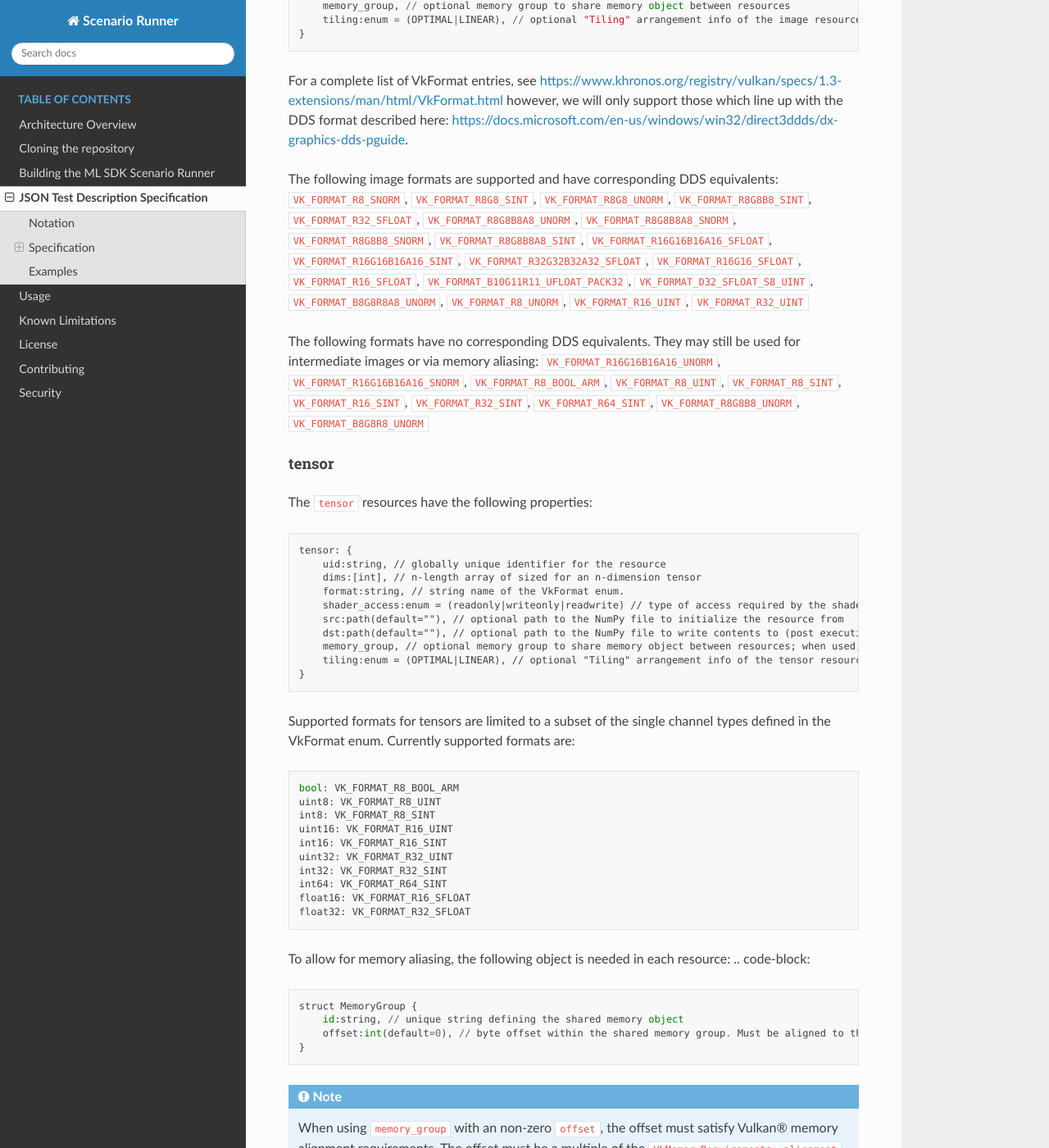
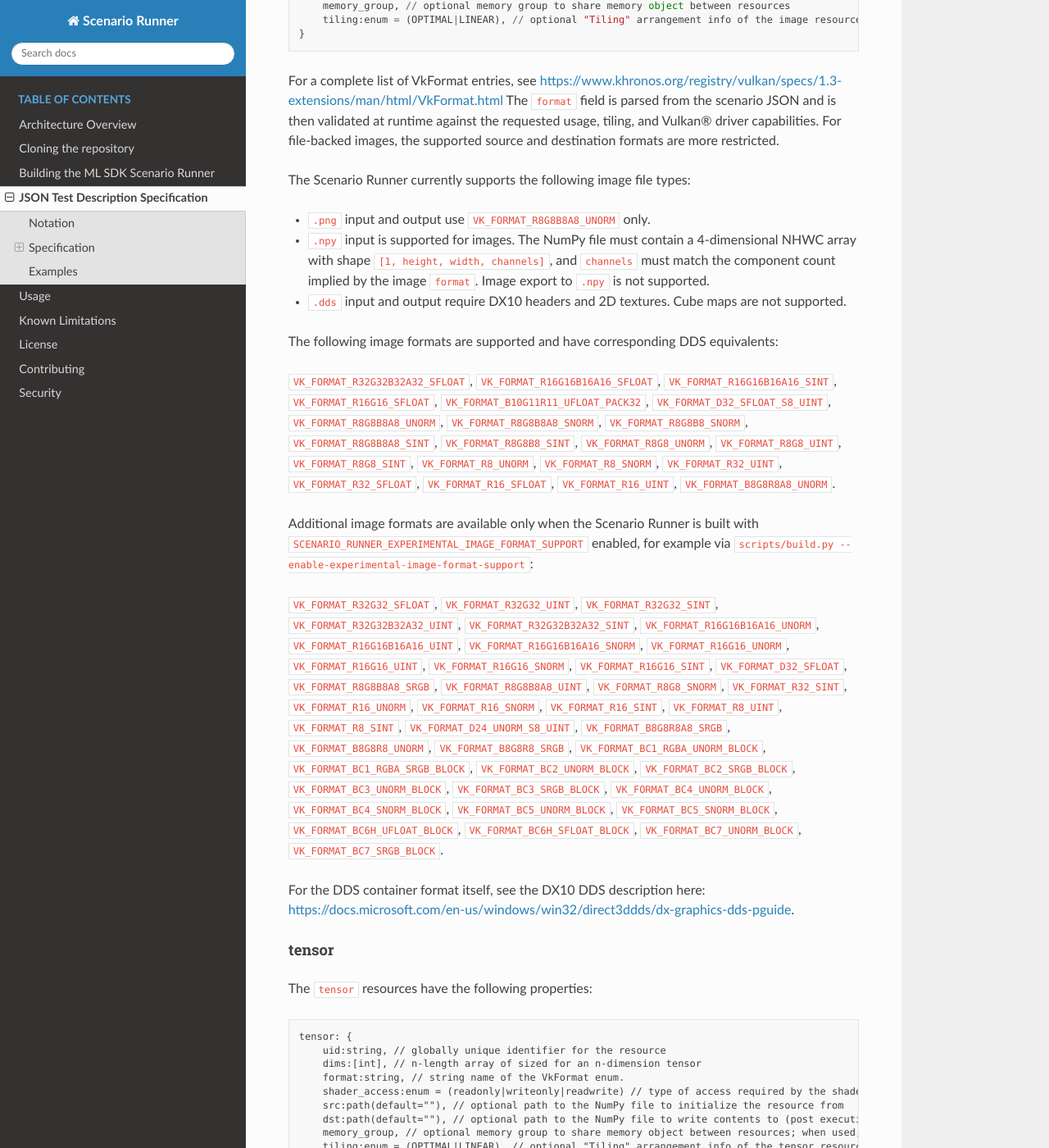
Before and after one commit to arm/ai-ml-sdk-scenario-runner, a Sphinx documentation site: the page built from docs/source/json.rst, in a window 1280 px wide and 1400 px high, scrolled down 2831 px. Shown: the whole window at 82% size. Built offline with Sphinx 7.4.7 and the Read the Docs theme 3.1.0, drawn with Linux system fonts in a browser that asks for light colours; some of the changed text lies outside the part shown.

Commit message:
Update image and tensor format support doc (#263)
- Clarify the supported image file types and DDS mappings in the JSON reference.
- Document BFloat16 and Float8 tensor formats and explain how NumPy payloads are preserved for those encodings.

Change-Id: Idf3bfd6c35c4dffbfbff712e7184e1e95774b6f6

Signed-off-by: Sheri Zhang <sheri.zhang@arm.com>

```diff
--- a/docs/source/json.rst
+++ b/docs/source/json.rst
@@ -140,24 +140,59 @@
 
 For a complete list of VkFormat entries, see
 https://www.khronos.org/registry/vulkan/specs/1.3-extensions/man/html/VkFormat.html
-however, we will only support those which line up with the DDS format
-described here:
-https://docs.microsoft.com/en-us/windows/win32/direct3ddds/dx-graphics-dds-pguide.
+The ``format`` field is parsed from the scenario JSON and is then validated at
+runtime against the requested usage, tiling, and Vulkan® driver capabilities.
+For file-backed images, the supported source and destination formats are more
+restricted.
+
+The Scenario Runner currently supports the following image file types:
+
+- ``.png`` input and output use ``VK_FORMAT_R8G8B8A8_UNORM`` only.
+- ``.npy`` input is supported for images. The NumPy file must contain a
+  4-dimensional NHWC array with shape ``[1, height, width, channels]``, and
+  ``channels`` must match the component count implied by the image ``format``.
+  Image export to ``.npy`` is not supported.
+- ``.dds`` input and output require DX10 headers and 2D textures. Cube maps are
+  not supported.
 
 The following image formats are supported and have corresponding DDS equivalents:
-``VK_FORMAT_R8_SNORM``, ``VK_FORMAT_R8G8_SINT``, ``VK_FORMAT_R8G8_UNORM``, ``VK_FORMAT_R8G8B8_SINT``,
-``VK_FORMAT_R32_SFLOAT``, ``VK_FORMAT_R8G8B8A8_UNORM``, ``VK_FORMAT_R8G8B8A8_SNORM``, ``VK_FORMAT_R8G8B8_SNORM``,
-``VK_FORMAT_R8G8B8A8_SINT``, ``VK_FORMAT_R16G16B16A16_SFLOAT``, ``VK_FORMAT_R16G16B16A16_SINT``,
-``VK_FORMAT_R32G32B32A32_SFLOAT``, ``VK_FORMAT_R16G16_SFLOAT``, ``VK_FORMAT_R16_SFLOAT``,
-``VK_FORMAT_B10G11R11_UFLOAT_PACK32``, ``VK_FORMAT_D32_SFLOAT_S8_UINT``, ``VK_FORMAT_B8G8R8A8_UNORM``,
-``VK_FORMAT_R8_UNORM``, ``VK_FORMAT_R16_UINT``, ``VK_FORMAT_R32_UINT``
 
-The following formats have no corresponding DDS equivalents.
-They may still be used for intermediate images or via memory aliasing:
-``VK_FORMAT_R16G16B16A16_UNORM``, ``VK_FORMAT_R16G16B16A16_SNORM``,
-``VK_FORMAT_R8_BOOL_ARM``, ``VK_FORMAT_R8_UINT``, ``VK_FORMAT_R8_SINT``,
-``VK_FORMAT_R16_SINT``, ``VK_FORMAT_R32_SINT``, ``VK_FORMAT_R64_SINT``,
-``VK_FORMAT_R8G8B8_UNORM``, ``VK_FORMAT_B8G8R8_UNORM``
+``VK_FORMAT_R32G32B32A32_SFLOAT``, ``VK_FORMAT_R16G16B16A16_SFLOAT``,
+``VK_FORMAT_R16G16B16A16_SINT``, ``VK_FORMAT_R16G16_SFLOAT``,
+``VK_FORMAT_B10G11R11_UFLOAT_PACK32``, ``VK_FORMAT_D32_SFLOAT_S8_UINT``,
+``VK_FORMAT_R8G8B8A8_UNORM``, ``VK_FORMAT_R8G8B8A8_SNORM``,
+``VK_FORMAT_R8G8B8_SNORM``, ``VK_FORMAT_R8G8B8A8_SINT``,
+``VK_FORMAT_R8G8B8_SINT``, ``VK_FORMAT_R8G8_UNORM``, ``VK_FORMAT_R8G8_UINT``,
+``VK_FORMAT_R8G8_SINT``, ``VK_FORMAT_R8_UNORM``, ``VK_FORMAT_R8_SNORM``,
+``VK_FORMAT_R32_UINT``, ``VK_FORMAT_R32_SFLOAT``, ``VK_FORMAT_R16_SFLOAT``,
+``VK_FORMAT_R16_UINT``, ``VK_FORMAT_B8G8R8A8_UNORM``.
+
+Additional image formats are available only when the Scenario Runner is built
+with ``SCENARIO_RUNNER_EXPERIMENTAL_IMAGE_FORMAT_SUPPORT`` enabled, for example
+via ``scripts/build.py --enable-experimental-image-format-support``:
+
+``VK_FORMAT_R32G32_SFLOAT``, ``VK_FORMAT_R32G32_UINT``,
+``VK_FORMAT_R32G32_SINT``, ``VK_FORMAT_R32G32B32A32_UINT``,
+``VK_FORMAT_R32G32B32A32_SINT``, ``VK_FORMAT_R16G16B16A16_UNORM``,
+``VK_FORMAT_R16G16B16A16_UINT``, ``VK_FORMAT_R16G16B16A16_SNORM``,
+``VK_FORMAT_R16G16_UNORM``, ``VK_FORMAT_R16G16_UINT``,
+``VK_FORMAT_R16G16_SNORM``, ``VK_FORMAT_R16G16_SINT``,
+``VK_FORMAT_D32_SFLOAT``, ``VK_FORMAT_R8G8B8A8_SRGB``,
+``VK_FORMAT_R8G8B8A8_UINT``, ``VK_FORMAT_R8G8_SNORM``,
+``VK_FORMAT_R32_SINT``, ``VK_FORMAT_R16_UNORM``, ``VK_FORMAT_R16_SNORM``,
+``VK_FORMAT_R16_SINT``, ``VK_FORMAT_R8_UINT``, ``VK_FORMAT_R8_SINT``,
+``VK_FORMAT_D24_UNORM_S8_UINT``, ``VK_FORMAT_B8G8R8A8_SRGB``,
+``VK_FORMAT_B8G8R8_UNORM``, ``VK_FORMAT_B8G8R8_SRGB``,
+``VK_FORMAT_BC1_RGBA_UNORM_BLOCK``, ``VK_FORMAT_BC1_RGBA_SRGB_BLOCK``,
+``VK_FORMAT_BC2_UNORM_BLOCK``, ``VK_FORMAT_BC2_SRGB_BLOCK``,
+``VK_FORMAT_BC3_UNORM_BLOCK``, ``VK_FORMAT_BC3_SRGB_BLOCK``,
+``VK_FORMAT_BC4_UNORM_BLOCK``, ``VK_FORMAT_BC4_SNORM_BLOCK``,
+``VK_FORMAT_BC5_UNORM_BLOCK``, ``VK_FORMAT_BC5_SNORM_BLOCK``,
+``VK_FORMAT_BC6H_UFLOAT_BLOCK``, ``VK_FORMAT_BC6H_SFLOAT_BLOCK``,
+``VK_FORMAT_BC7_UNORM_BLOCK``, ``VK_FORMAT_BC7_SRGB_BLOCK``.
+
+For the DDS container format itself, see the DX10 DDS description here:
+https://docs.microsoft.com/en-us/windows/win32/direct3ddds/dx-graphics-dds-pguide.
 
 tensor
 """"""
@@ -180,18 +215,17 @@
 Supported formats for tensors are limited to a subset of the single channel
 types defined in the VkFormat enum. Currently supported formats are:
 
-.. code-block::
+``VK_FORMAT_R8_BOOL_ARM``, ``VK_FORMAT_R8_UINT``, ``VK_FORMAT_R8_SINT``,
+``VK_FORMAT_R16_UINT``, ``VK_FORMAT_R16_SINT``, ``VK_FORMAT_R32_UINT``,
+``VK_FORMAT_R32_SINT``, ``VK_FORMAT_R64_SINT``, ``VK_FORMAT_R16_SFLOAT``,
+``VK_FORMAT_R32_SFLOAT``, ``VK_FORMAT_R16_SFLOAT_FPENCODING_BFLOAT16_ARM``,
+``VK_FORMAT_R8_SFLOAT_FPENCODING_FLOAT8E4M3_ARM``,
+``VK_FORMAT_R8_SFLOAT_FPENCODING_FLOAT8E5M2_ARM``.
 
-  bool: VK_FORMAT_R8_BOOL_ARM
-  uint8: VK_FORMAT_R8_UINT
-  int8: VK_FORMAT_R8_SINT
-  uint16: VK_FORMAT_R16_UINT
-  int16: VK_FORMAT_R16_SINT
-  uint32: VK_FORMAT_R32_UINT
-  int32: VK_FORMAT_R32_SINT
-  int64: VK_FORMAT_R64_SINT
-  float16: VK_FORMAT_R16_SFLOAT
-  float32: VK_FORMAT_R32_SFLOAT
+.. note::
+   For BFloat16 and the Float8 encodings, the Scenario Runner preserves
+   the tensor payload bytes when reading and writing NumPy files instead of
+   converting them to native NumPy floating-point scalar types.
 
 To allow for memory aliasing, the following object is needed in each resource:
 .. code-block::
```
